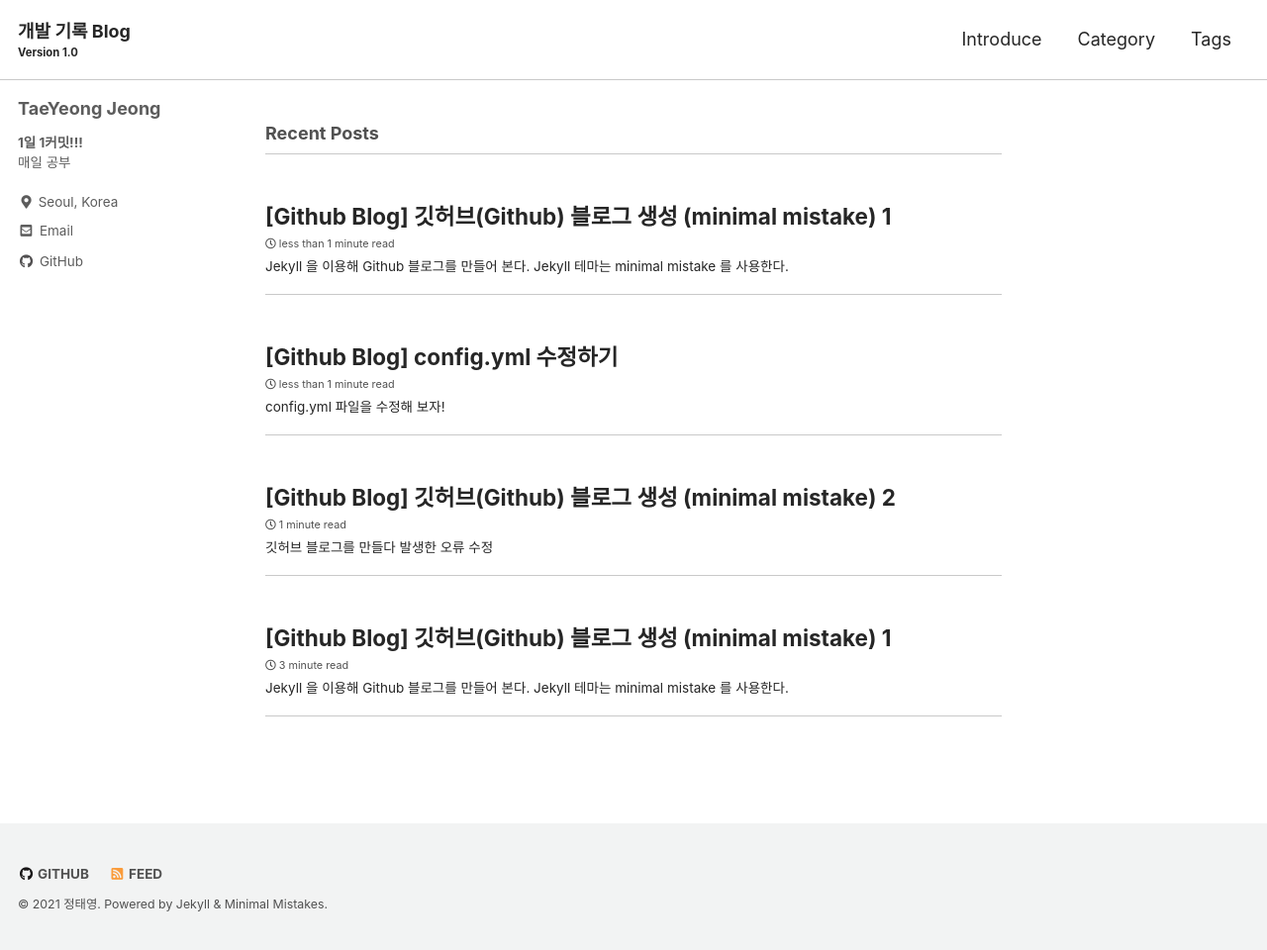
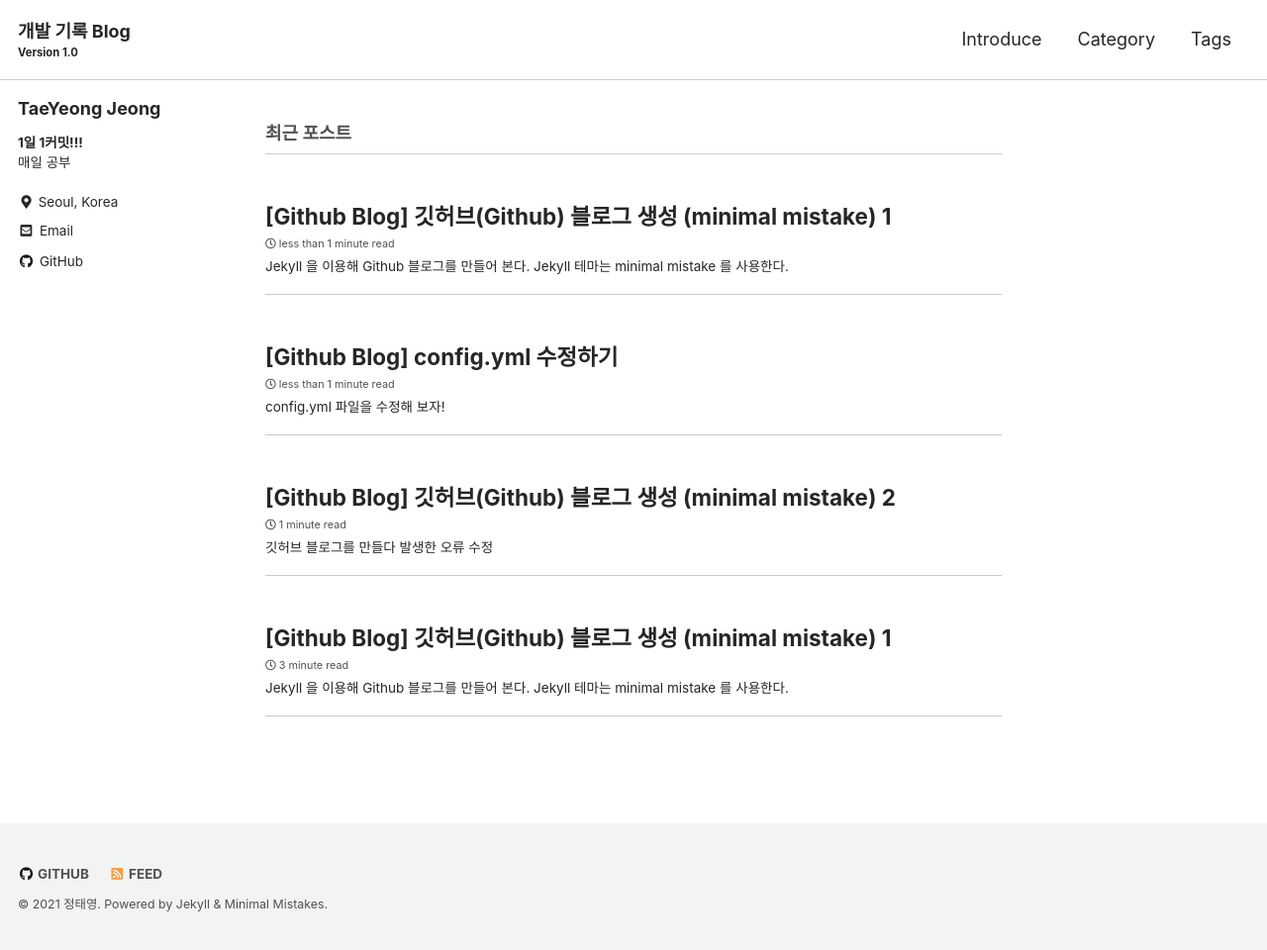
Before and after one commit to dev-taeyeong/test-blog, a Jekyll site: the page built from index.html, in a window 1280 px wide. Shown: the whole page at 99% size. Built offline with Jekyll 4.4.1, drawn with Linux system fonts in a browser that asks for light colours; cached includes are drawn as plain includes; the list of posts is cut into pages by our own code.

Commit message:
최근 포스트

```diff
--- a/_layouts/home.html
+++ b/_layouts/home.html
@@ -5,7 +5,7 @@
 {{ content }}
 
 <h3 class="archive__subtitle">
-  {{ site.data.ui-text[site.locale].recent_posts | default: "Recent Posts" }}
+  {{ site.data.ui-text[site.locale].recent_posts | default: "최근 포스트" }}
 </h3>
 
 {% if paginator %} {% assign posts = paginator.posts %} {% else %} {% assign
--- a/_sass/minimal-mistakes/_sidebar.scss
+++ b/_sass/minimal-mistakes/_sidebar.scss
@@ -19,12 +19,12 @@
   @include breakpoint($large) {
     float: left;
     width: calc(#{$right-sidebar-width-narrow} - 1em);
-    opacity: 0.75;
+    // opacity: 0.75;
     -webkit-transition: opacity 0.2s ease-in-out;
     transition: opacity 0.2s ease-in-out;
 
     &:hover {
-      opacity: 1;
+      // opacity: 1;
     }
 
     &.sticky {
@@ -267,7 +267,7 @@
 
   &:before {
     display: block;
-    content: "";
+    content: '';
     position: absolute;
     top: -11px;
     left: calc(50% - 10px);
@@ -284,7 +284,7 @@
 
   &:after {
     display: block;
-    content: "";
+    content: '';
     position: absolute;
     top: -10px;
     left: calc(50% - 10px);
--- a/_sass/minimal-mistakes/skins/_default.scss
+++ b/_sass/minimal-mistakes/skins/_default.scss
@@ -8,6 +8,7 @@
 $text-color: #262626 !default;
 $border-color: mix(#fff, #262626, 75%) !default;
 $masthead-link-color: #262626 !default;
+$masthead-link-color-hover: #262626 !default;
 
 // .page__title {
 //   color: #262626;
```
